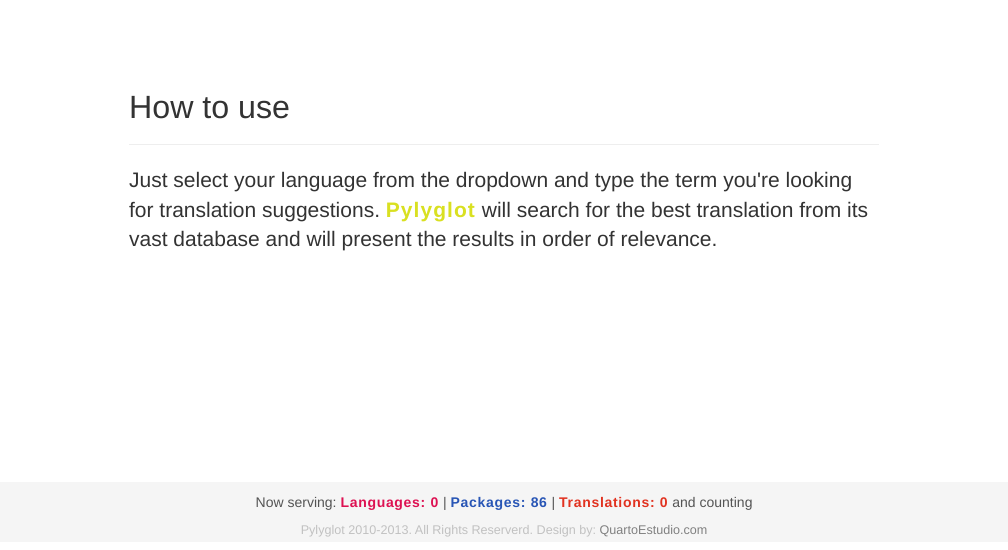
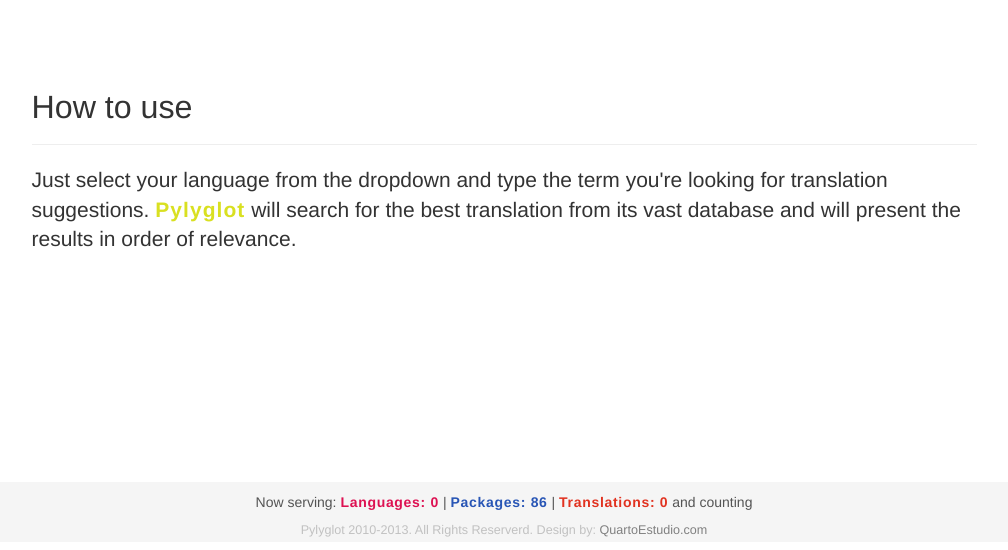
Before and after one commit to omaciel/pylyglot, a Django app: page /howto/ in a window 1280 px wide. Shown: the part 258-808 px from the top of the page, without its empty margins (136-1144 px from the left). Run offline with Django 3.2, Linux system fonts and the light colour scheme; data comes from the database, SQL or seed files in the repository; data that the repository does not hold is empty; parts of the project's set-up code (start-up, migrations or seed data) failed here and were passed over.

Commit message:
Use same grid size of other pages in how to use

```diff
--- a/pylyglot/templates/howto.html
+++ b/pylyglot/templates/howto.html
@@ -3,7 +3,7 @@
 
 {% block content %}
 <div class="row">
-  <div class="col-md-8 col-md-offset-2">
+  <div class="col-md-10 col-md-offset-1">
     <div class="page-header">
       <h2>{% trans "How to use" %}</h2>
     </div>
```
